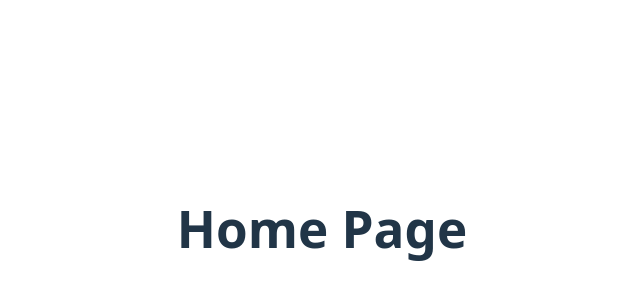
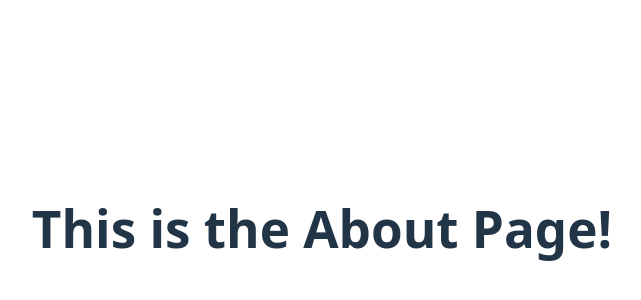
Before and after one commit to bytesunite/li-react-fullstack-site, a React (Vite) app in the folder website/front-end/: page /about in a window 1280 px wide. Shown: the part 172-472 px from the top of the page, without its empty margins (318-959 px from the left). Built offline with nearby package versions, Linux system fonts and the light colour scheme.

Commit message:
adding react router to an application

```diff
--- a/website/front-end/package.json
+++ b/website/front-end/package.json
@@ -11,7 +11,8 @@
   },
   "dependencies": {
     "react": "^19.1.0",
-    "react-dom": "^19.1.0"
+    "react-dom": "^19.1.0",
+    "react-router-dom": "^7.6.3"
   },
   "devDependencies": {
     "@eslint/js": "^9.30.1",
--- a/website/front-end/src/App.jsx
+++ b/website/front-end/src/App.jsx
@@ -1,8 +1,33 @@
+import {createBrowserRouter, RouterProvider} from 'react-router-dom';
 import './App.css'
 import HomePage from './pages/HomePage.jsx';
+import AboutPage from './pages/AboutPage.jsx';
+import ArticlePage from './pages/ArticlePage.jsx';
+import ArticlesListPage from './pages/ArticlesListPage.jsx';
 
 function App() {
-  return <HomePage />
+  const routes = [
+    {
+      path: '/',
+      element: <HomePage/>,
+    },
+    {
+      path: '/about',
+      element: <AboutPage/>,
+    },
+    {
+      path: '/articles',
+      element: <ArticlesListPage/>
+    },
+    {
+      path: '/articles/individual',
+      element: <ArticlePage/>
+    },
+  ];
+
+  const router = createBrowserRouter(routes);
+
+  return <RouterProvider router={router}/>
 }
 
 export default App
--- /dev/null
+++ b/website/front-end/src/pages/AboutPage.jsx
@@ -0,0 +1,3 @@
+export default function AboutPage(){
+  return <h1>This is the About Page!</h1>
+}
--- /dev/null
+++ b/website/front-end/src/pages/ArticlePage.jsx
@@ -0,0 +1,3 @@
+export default function ArticlePage(){
+  return <h1>This is the Article Page!</h1>
+}
--- /dev/null
+++ b/website/front-end/src/pages/ArticlesListPage.jsx
@@ -0,0 +1,3 @@
+export default function ArticlesListPage(){
+  return <h1>This is the Articles List Page!</h1>
+}
--- a/website/front-end/src/pages/HomePage.jsx
+++ b/website/front-end/src/pages/HomePage.jsx
@@ -1,3 +1,3 @@
 export default function HomePage(){
-  return <h1>Home Page</h1>
+  return <h1>This is the Home Page!</h1>
 }
```
Also changed, not shown: 2 other files (tests, documents, lock files or other folders).
